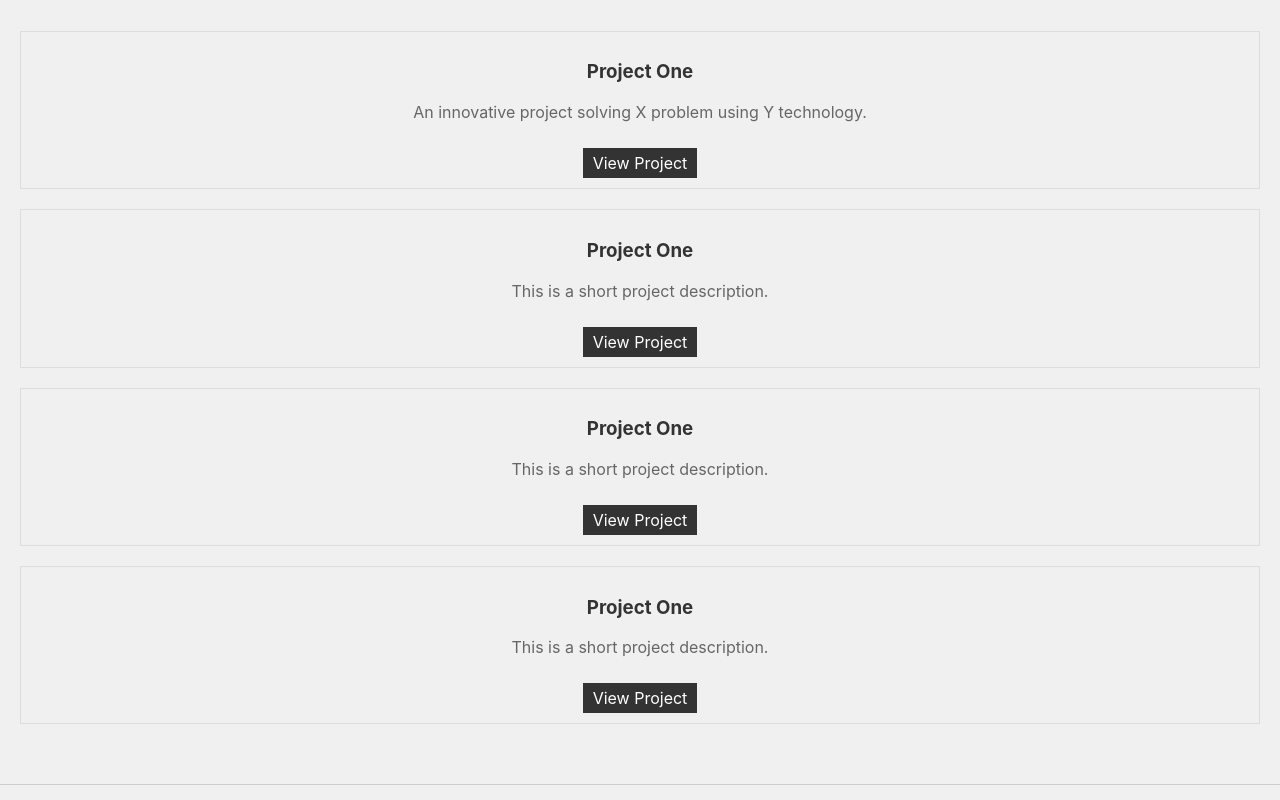
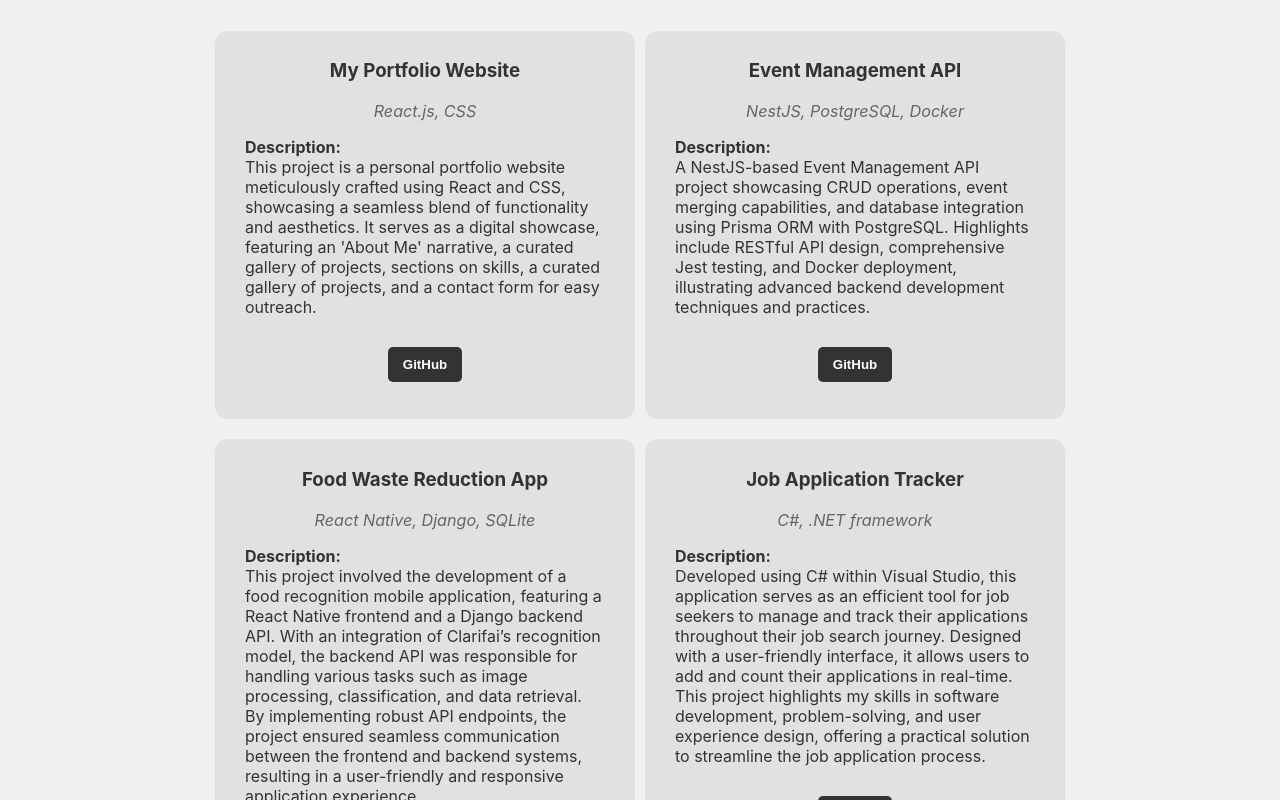
Before and after one commit to Hung-Ta-Chen/my-portfolio, a React (Create React App) app: page / in a window 1280 px wide. Shown: the part 540-1340 px from the top of the page. Built offline with nearby package versions, Linux system fonts and the light colour scheme.

Commit message:
Add my projects

```diff
--- a/src/components/Projects.js
+++ b/src/components/Projects.js
@@ -4,33 +4,145 @@ import "../styles/Projects.css";
 const projects = [
   {
     id: 1,
-    title: "Project One",
-    description: "An innovative project solving X problem using Y technology.",
-    technologies: "React, Node.js, MongoDB",
-    image: "/path-to-project-image.jpg",
-    github: "https://github.com/yourusername/project-one",
+    title: "My Portfolio Website",
+    description:
+      "This project is a personal portfolio website meticulously crafted using React and CSS, \
+      showcasing a seamless blend of functionality and aesthetics. It serves as a digital showcase, \
+      featuring an 'About Me' narrative, a curated gallery of projects, sections on skills, \
+      a curated gallery of projects, and a contact form for easy outreach.",
+    technologies: "React.js, CSS",
+    image: "",
+    github: "https://github.com/Hung-Ta-Chen/my-portfolio",
   },
   {
-    id: 1,
-    title: "Project One",
-    description: "This is a short project description.",
-    link: "#",
+    id: 2,
+    title: "Event Management API",
+    description:
+      "A NestJS-based Event Management API project showcasing CRUD operations, \
+      event merging capabilities, and database integration using Prisma ORM with PostgreSQL. \
+      Highlights include RESTful API design, comprehensive Jest testing, and Docker deployment, \
+      illustrating advanced backend development techniques and practices.",
+    technologies: "NestJS, PostgreSQL, Docker",
+    image: "",
+    github: "https://github.com/Hung-Ta-Chen/event-management-API",
   },
   {
-    id: 1,
-    title: "Project One",
-    description: "This is a short project description.",
-    link: "#",
+    id: 3,
+    title: "Food Waste Reduction App",
+    description:
+      "This project involved the development of a food recognition mobile application,\
+      featuring a React Native frontend and a Django backend API. With an integration of Clarifai’s recognition model, \
+      the backend API was responsible for handling various tasks such as image processing, classification, and data retrieval. \
+      By implementing robust API endpoints, the project ensured seamless communication between the frontend and backend systems, \
+      resulting in a user-friendly and responsive application experience.",
+    technologies: "React Native, Django, SQLite",
+    image: "",
+    github: "https://github.com/Hung-Ta-Chen/",
   },
   {
-    id: 1,
-    title: "Project One",
-    description: "This is a short project description.",
-    link: "#",
+    id: 4,
+    title: "Job Application Tracker",
+    description:
+      "Developed using C# within Visual Studio, this application serves as an efficient tool for job seekers to manage \
+      and track their applications throughout their job search journey. Designed with a user-friendly interface, \
+      it allows users to add and count their applications in real-time. This project highlights my skills in software development, \
+      problem-solving, and user experience design, offering a practical solution to streamline the job application process.",
+    technologies: "C#, .NET framework",
+    image: "",
+    github: "https://github.com/Hung-Ta-Chen/Job-Application-Counter",
+  },
+  {
+    id: 6,
+    title: "AI-Powered Coding Problem Classifier",
+    description:
+      "This project harnesses advanced natural language processing techniques to predict LeetCode problem topics from their descriptions, \
+      utilizing BERT embeddings for accurate categorization through multi-label classification. A comprehensive dataset of over 2500+ coding problems, \
+      scraped from various coding websites and stored in a MySQL database, underpins the model's training, \
+      ensuring a broad and effective problem-solving tool for efficient navigation and challenge tackling in the coding community.",
+    technologies: "Python, PyTorch, MySQL",
+    image: "",
+    github:
+      "https://github.com/Hung-Ta-Chen/AI-Powered-Coding-Problem-Classifier",
+  },
+  {
+    id: 7,
+    title: "English Vocabulary Learning App",
+    description:
+      "This application, developed with JavaFX and utilizing MVC architecture, \
+      offers users an engaging platform to enhance their English vocabulary. \
+      It features an interactive user interface and leverages Java Database Connectivity (JDBC) for efficient data management. \
+      Users can enrich their learning experience by adding flashcards and testing their knowledge through quizzes, \
+      making vocabulary building both effective and enjoyable.",
+    technologies: "Java, JavaFX, MySQL",
+    image: "",
+    github: "https://github.com/Hung-Ta-Chen/English-Vocabulary-Learning-App",
+  },
+  {
+    id: 8,
+    title: "UAV Object Detection System",
+    description:
+      "Leveraged YOLOv5 and OpenCV to create a cutting-edge object detection system for UAVs, \
+      tailored for optimal performance across various conditions. \
+      This project also integrates a robust UDP protocol for seamless UAV remote control and efficient image streaming, \
+      enhancing operational efficiency and real-time monitoring capabilities.",
+    technologies: "Python, PyTorch",
+    image: "",
+    github: "https://github.com/Hung-Ta-Chen/UAV-object-detection-with-yolov3",
+  },
+  {
+    id: 9,
+    title: "ROS-Based Trail Classification System",
+    description:
+      "The project developed a Convolutional Neural Network model in PyTorch for accurate trail classification, \
+      seamlessly integrated with the Robot Operating System (ROS) for dynamic, real-time image analysis and robotic adjustments. \
+      The system enhances autonomous navigation by enabling robots to intelligently recognize and adjust to different trail environments.",
+    technologies: "Python, PyTorch, ROS",
+    image: "",
+    github: "https://github.com/Hung-Ta-Chen/Lane-Following-Robot",
+  },
+  {
+    id: 10,
+    title: "Real-Time Chatroom Application",
+    description:
+      "This project features a real-time chatroom server developed with JavaScript and Socket.io, \
+      complemented by a sleek client interface designed in Swift. Utilizing HTML for server-side design, \
+      the application facilitates seamless communication, offering an intuitive and responsive user experience across platforms.",
+    technologies: "JavaScript, Socket.io, Swift",
+    image: "",
+    github: "https://github.com/Hung-Ta-Chen/Simple-Chatroom-Project",
+  },
+  {
+    id: 11,
+    title: "Employee Resignation Prediction Project",
+    description:
+      "This project aims to forecast employee resignations using advanced machine learning techniques. \
+      By employing a variety of models, including Gaussian Naive Bayes, Decision Tree, Random Forest, and XGBoost, \
+      the data is meticulously analyzed. A VotingClassifier from sklearn further enhances accuracy through ensemble learning, \
+      providing reliable predictions on employee turnover.",
+    technologies: "Python, Scikit-learn, XGBoost",
+    image: "",
+    github:
+      "https://github.com/Hung-Ta-Chen/Employee-Resignation-Prediction-with-ML-methods",
+  },
+  {
+    id: 12,
+    title: '"Dad n Me" 2D Action Game Remake',
+    description:
+      'A simple implementation of the classic action game "Dad n Me" using SDL 2.0 in C. \
+      This project features side-scrolling maps, precise collision detection, and responsive keyboard controls, \
+      recreating the iconic gaming experience with enhanced functionality and immersive gameplay.',
+    technologies: "C, SDL 2.0",
+    image: "",
+    github: "https://github.com/Hung-Ta-Chen/Action-Game-Project",
   },
 ];
 
 function Projects() {
+  const openInNewTab = (url) => {
+    const newWindow = window.open(url, "_blank", "noopener,noreferrer");
+    if (newWindow) newWindow.opener = null;
+  };
+
   return (
     <section id="projects" className="projects section">
       <h1 className="section-title">My Projects</h1>
@@ -38,8 +150,21 @@ function Projects() {
         {projects.map((project) => (
           <div key={project.id} className="project">
             <h3>{project.title}</h3>
-            <p>{project.description}</p>
-            <a href={project.link}>View Project</a>
+            <p className="project-skills">
+              <i>{project.technologies}</i>
+            </p>
+            <p className="project-description">
+              <strong>
+                Description: <br />
+              </strong>
+              {project.description}
+            </p>
+            <button
+              onClick={() => openInNewTab(project.github)}
+              className="github-link"
+            >
+              GitHub
+            </button>
           </div>
         ))}
       </div>
--- a/src/styles/Projects.css
+++ b/src/styles/Projects.css
@@ -3,16 +3,46 @@
     padding: 20px;
     background-color: #f0f0f0;
 }
+/*
+.project-list {
+    display: flex;
+    flex-wrap: wrap;
+    justify-content: center;
+    gap: 10px;
+}
 .project {
+    width: 600px;
     margin: 20px;
     padding: 10px;
-    border: 1px solid #ddd;
+    background-color: #e1e1e1;
+    border-radius: 13px;
+    text-align: center;
+}*/
+.project-list {
+    display: grid;
+    grid-template-columns: repeat(2, minmax(0, max-content));
+    gap: 20px 10px; /* Controls the space between grid items */
+    justify-content: center;
+}
+
+.project {
+    /*margin: auto;*/
+    padding: 10px;
+    background-color: #e1e1e1;
+    border-radius: 13px;
+    text-align: center;
+    max-width: 500px;
+    justify-self: center;
+}
+.project:hover {
+    transform: translateY(-5px); /* Slight raise effect on hover */
 }
 .project h3 {
     color: #333;
 }
-.project p {
+.project-skills {
     color: #666;
+    font-size:1.6ch;
 }
 .project a {
     display: inline-block;
@@ -25,3 +55,26 @@
 .project a:hover {
     background-color: #555;
 }
+.github-link {
+    background-color: #333;
+    color: white;
+    padding: 10px 15px;
+    border: none;
+    border-radius: 5px; /* Rounded corners for the button */
+    cursor: pointer; /* Changes cursor to pointer on hover */
+    text-decoration: none; /* Removes underline from the link */
+    margin-top: 30px;
+    margin-bottom: 27px; /* Adjust as needed */
+    font-weight: bold;
+}
+.github-link:hover {
+    background-color: #555;
+}
+
+.project-description {
+    color: #333;
+    width: 90%; /* Adjust width as needed */
+    margin: 0 auto; /* Centers the description */
+    max-width: 400px; /* Optional: Ensures the description does not exceed a certain width */
+    text-align: left;
+}
```
